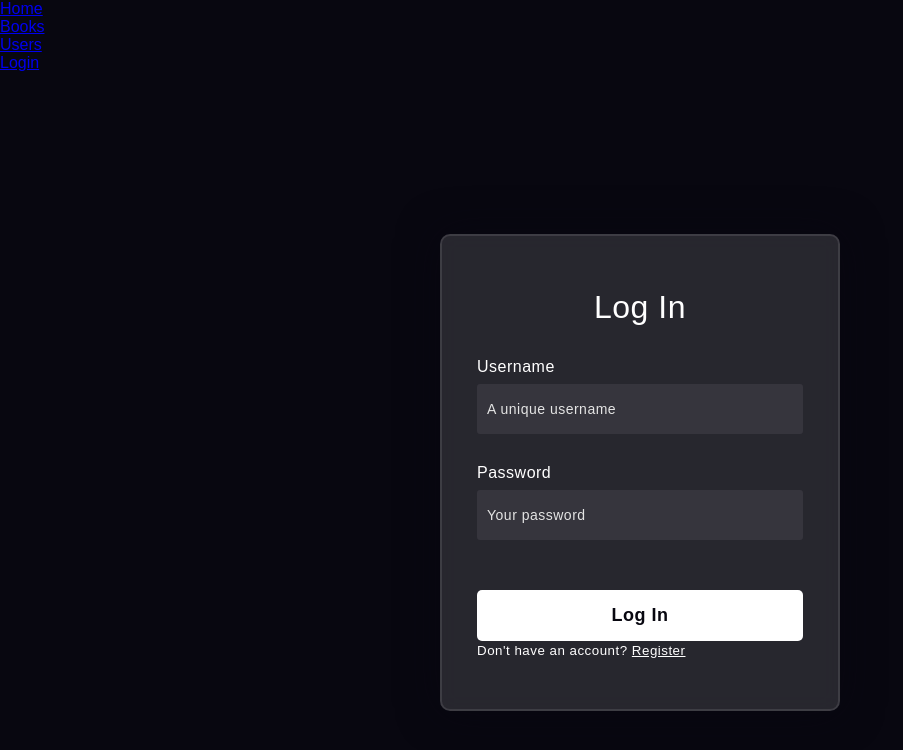
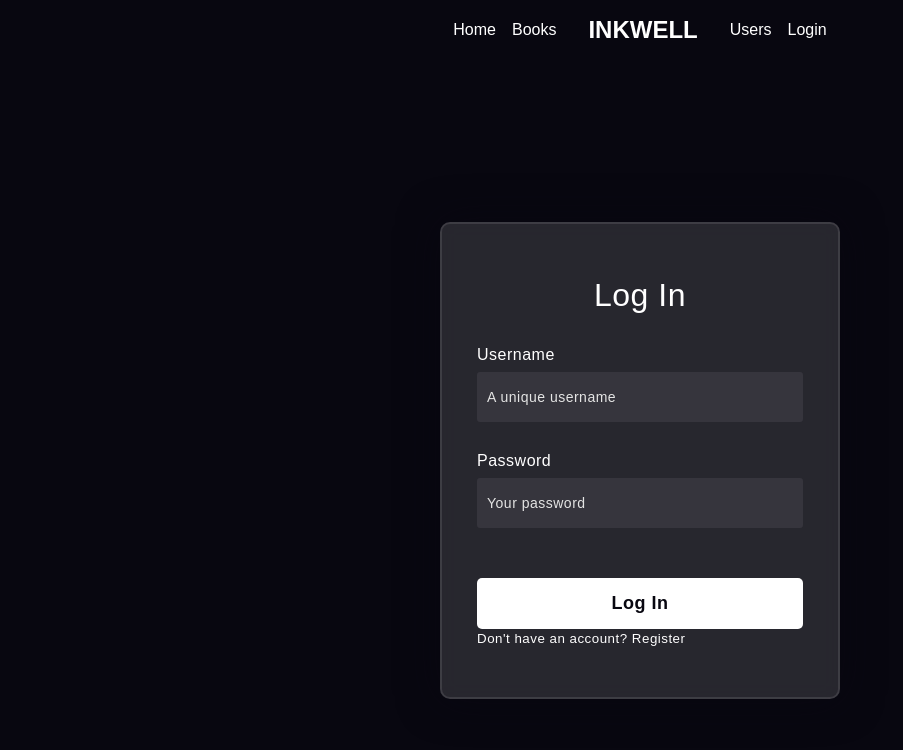
Before and after one commit to theroonguy/inkwell, a React (Create React App) app in the folder frontend/: page /login in a window 1280 px wide. Shown: the top 750 px of the page, without its empty margins (0-903 px from the left). Built offline with nearby package versions, Linux system fonts and the light colour scheme.

Commit message:
header concept!!!

```diff
--- a/frontend/src/App.js
+++ b/frontend/src/App.js
@@ -1,7 +1,7 @@
 //import logo from './logo.svg';
 import React, { Component } from "react";
 import { BrowserRouter as Router, Routes, Route, Link } from 'react-router-dom';
-import './styles/main.css';
+import './styles/app.css';
 import Home from './component/home';
 import Books from './component/books';
 import Users from './component/users';
@@ -13,13 +13,17 @@ class App extends Component {
     return (
       <Router>
         <div className="App">
-          <ul>
+          <header className="header">
+            <ul className="left-links">
               <li>
                 <Link to="/">Home</Link>
               </li>
               <li>
                 <Link to="/books">Books</Link>
               </li>
+            </ul>
+            <h1 className="logo">INKWELL</h1>
+            <ul className="right-links">
               <li>
                 <Link to="/users">Users</Link>
               </li>
@@ -27,13 +31,14 @@ class App extends Component {
                 <Link to="/login">Login</Link>
               </li>
             </ul>
+          </header>
         </div>
         <Routes>
-          <Route exact path='/' element={< Home />}></Route>
-          <Route exact path='/books' element={< Books />}></Route>
-          <Route exact path='/users' element={< Users />}></Route>
-          <Route exact path='/login' element={< LoginPage />}></Route>
-          <Route exact path='/register' element={< RegisterPage />}></Route>
+          <Route exact path="/" element={<Home />} />
+          <Route exact path="/books" element={<Books />} />
+          <Route exact path="/users" element={<Users />} />
+          <Route exact path="/login" element={<LoginPage />} />
+          <Route exact path="/register" element={<RegisterPage />} />
         </Routes>
       </Router>
     );
--- a/frontend/src/component/login.js
+++ b/frontend/src/component/login.js
@@ -25,6 +25,8 @@ function LoginPage() {
       },
       body: JSON.stringify({ username, password }),
     });
+
+
 
     const data = await response.json();
 
--- /dev/null
+++ b/frontend/src/styles/app.css
@@ -0,0 +1,83 @@
+@import './colors.css';
+
+body {
+  font-family: Arial, sans-serif;
+  background-color: var(--primary-background-color);
+  color: var(--text-color);
+}
+
+.header {
+  display: flex;
+  justify-content: center;
+  align-items: center;
+  padding: 1rem;
+}
+
+.left-links,
+.right-links {
+  list-style: none;
+  display: flex;
+  gap: 1rem;
+  margin: 0;
+  padding: 0;
+}
+
+.left-links {
+  margin-right: 2rem;
+}
+
+.right-links {
+  margin-left: 2rem;
+}
+
+.logo {
+  font-size: 1.5rem;
+  animation: fadeIn 1s ease-in;
+}
+
+.left-links li,
+.right-links li {
+  animation: fadeInLinks 1s ease-in forwards;
+}
+
+.left-links li {
+  animation-delay: 1s;
+}
+
+.left-links li:last-child,
+.right-links li:first-child {
+  animation-delay: 1.2s;
+}
+
+.right-links li:last-child {
+  animation-delay: 1.4s;
+}
+
+@keyframes fadeIn {
+  from {
+    opacity: 0;
+  }
+  to {
+    opacity: 1;
+  }
+}
+
+@keyframes fadeInLinks {
+  from {
+    opacity: 0;
+    transform: translateY(10px);
+  }
+  to {
+    opacity: 1;
+    transform: translateY(0);
+  }
+}
+
+a {
+  text-decoration: none;
+  color: var(--text-color);
+}
+
+a:hover {
+  color: var(--placeholder-color);
+}
```
Also changed, not shown: 1 other file (tests, documents, lock files or other folders). Lines whose indentation alone changed are shown as unchanged.
